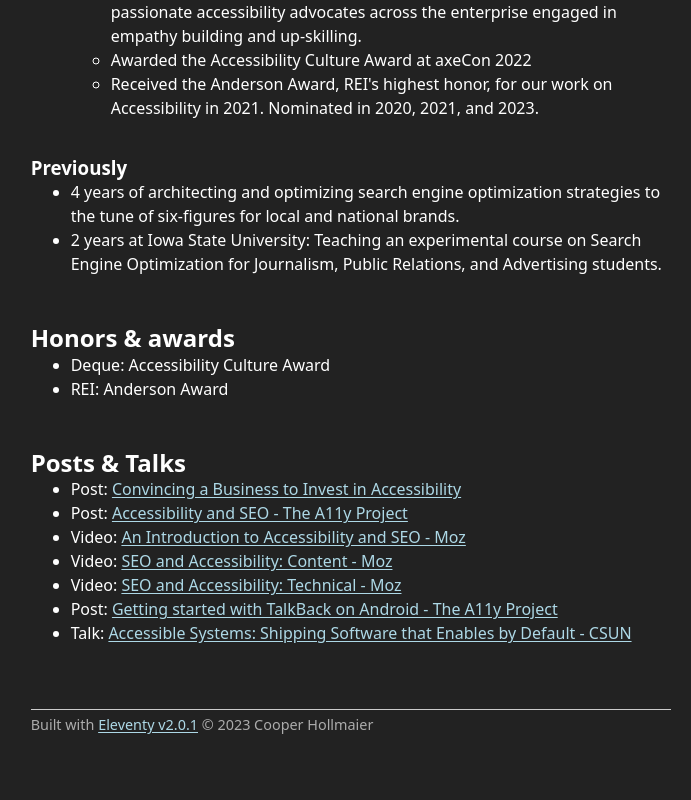
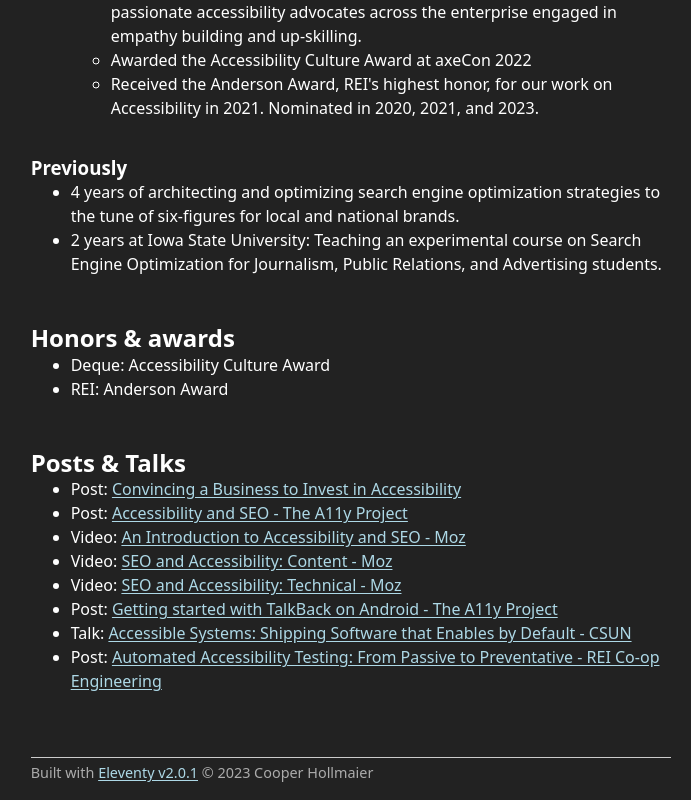
Before and after one commit to chollma/hollmaier, an Eleventy site: page src/index.md in a window 1280 px wide. Shown: the part 1180-1980 px from the top of the page, without its empty margins (289-980 px from the left). Before the commit the page ends 1932 px from the top, so only its background shows below. Built offline with nearby package versions, Linux system fonts and the light colour scheme; Eleventy itself is replaced by a stand-in of ours; files that its build step writes are made by us from their sources.

Commit message:
Update index.md with new post!

```diff
--- a/src/index.md
+++ b/src/index.md
@@ -58,3 +58,4 @@ You can also find me on, [LinkedIn](https://www.linkedin.com/in/cooperhollmaier/
 - Video: [SEO and Accessibility: Technical - Moz](https://moz.com/blog/technical-seo-and-accessibility)
 - Post: [Getting started with TalkBack on Android - The A11y Project](https://www.a11yproject.com/posts/getting-started-talkback/)
 - Talk: [Accessible Systems: Shipping Software that Enables by Default - CSUN](https://www.csun.edu/cod/conference/sessions/index.php/public/presentations/view/1403)
+- Post: [Automated Accessibility Testing: From Passive to Preventative - REI Co-op Engineering](https://engineering.rei.com/frontend/automated-accessibility-testing.html)
```
